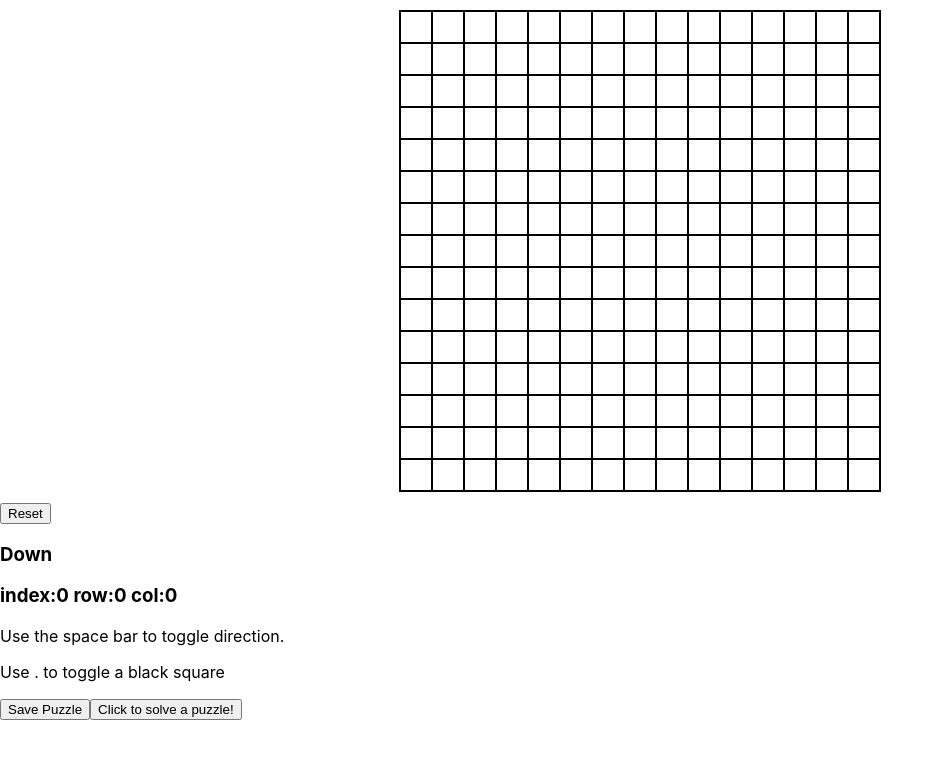
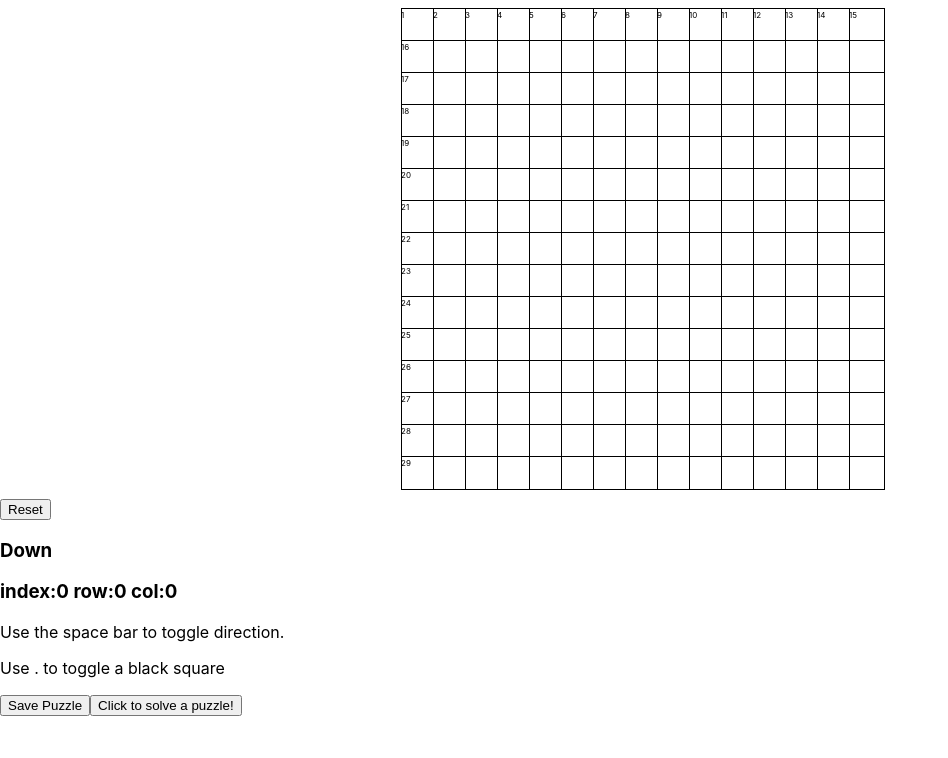
Before and after one commit to poozipotti/crooswordmaker, a React (Create React App) app: page / in a window 1280 px wide. Shown: the top 758 px of the page, without its empty margins (0-948 px from the left). Built offline with nearby package versions, Linux system fonts and the light colour scheme.

Commit message:
add labels to inputs

```diff
--- a/src/components/Crossword/Crossword.tsx
+++ b/src/components/Crossword/Crossword.tsx
@@ -1,14 +1,17 @@
 import React, { useState } from "react";
 import styled from "styled-components";
-import {EditorState, EditorActions} from "./Editor";
-import {SolverState, SolverActions} from "./Solver";
+import { EditorState, EditorActions } from "./Editor";
+import { SolverState, SolverActions } from "./Solver";
+
+export type Box = {
+  char: string;
+  label: number | undefined;
+}
 
 const CrosswordContainer = styled.div`
   display: grid;
   grid-template: repeat(15, 30px) / repeat(15, 30px);
   width: min-content;
-  background-color: black;
-  border: 2px solid black;
   grid-row-gap: 2px;
   grid-column-gap: 2px;
   margin: auto;
@@ -20,28 +23,45 @@ interface InputCSSProps {
   blackSquare: boolean;
 }
 
+const SquareDiv = styled.div`
+  display: flex;
+`;
+
 const SquareInput = styled.input<InputCSSProps>`
-  border: none;
+  border: 1px solid black;
+  height: 30px;
+  width: 30px;
   background-color: ${(props) => (props.blackSquare ? "black" : "white")};
-  font-size: 2rem;
+  font-size: 1rem;
   display: flex;
-  justify-content: center;
-  align-items: center;
+  justify-self: center;
+  align-self: center;
   text-align: center;
   color: black;
   &:hover {
     background-color: ${(props) => (props.blackSquare ? "black" : "#aaaaff")};
   }
 `;
-type Props = {
-  state: EditorState,
-  dispatch: React.Dispatch<EditorActions>,
-  isEditable: true
-} | {
-  state: SolverState,
-  dispatch: React.Dispatch<SolverActions>,
-  isEditable: false
+
+const InputLabel = styled.label`
+  position: absolute;
+  font-size: 0.5rem;
+  height: 0;
+  width: 0;
+  z-index: 10;
+`;
+
+type Props =
+  | {
+      state: EditorState;
+      dispatch: React.Dispatch<EditorActions>;
+      isEditable: true;
     }
+  | {
+      state: SolverState;
+      dispatch: React.Dispatch<SolverActions>;
+      isEditable: false;
+    };
 
 export const Crossword: React.FC<Props> = (props) => {
   const { state, dispatch, isEditable } = props;
@@ -54,20 +74,21 @@ export const Crossword: React.FC<Props> = (props) => {
     return isDown ? down : across;
   };
 
-  const metaData =
-    state.chars.map((char) => ({
-      character: char,
+  const metaData = state.boxes.map((box) => ({
+    character: box.char,
     ref: React.createRef<HTMLInputElement>(),
   }));
 
   const inputs = metaData.map((meta, i) => {
     const { ref, character } = meta;
     return (
+      <SquareDiv key={i}>
+        <InputLabel>{state.boxes[i].label}</InputLabel>
         <SquareInput
           blackSquare={character === "."}
           type="text"
           maxLength={1}
-        value={state.chars[i] === "." ? "" : state.chars[i]}
+          value={state.boxes[i].char === "." ? "" : state.boxes[i].char}
           ref={ref}
           onFocus={(e) => {
             e.target.select();
@@ -85,7 +106,7 @@ export const Crossword: React.FC<Props> = (props) => {
               if (isEditable && e.target.value === ".") {
                 (dispatch as React.Dispatch<EditorActions>)({
                   type: "TOGGLE_BLACK_SPACE",
-                index: i
+                  index: i,
                 });
                 return;
               }
@@ -101,12 +122,13 @@ export const Crossword: React.FC<Props> = (props) => {
             }
           }}
         />
+      </SquareDiv>
     );
   });
   return (
     <>
       <CrosswordContainer {...props}>{inputs}</CrosswordContainer>
-      <button onClick={() => dispatch({type: "RESET"})}>Reset</button>
+      <button onClick={() => dispatch({ type: "RESET" })}>Reset</button>
       <h3>{isDown ? "Down" : "Across"}</h3>
       <h3>
         {`index:${state.lastChanged} row:${Math.floor(
@@ -119,4 +141,4 @@ export const Crossword: React.FC<Props> = (props) => {
   );
 };
 
-export default Crossword
+export default Crossword;
--- a/src/components/Crossword/Editor.tsx
+++ b/src/components/Crossword/Editor.tsx
@@ -1,13 +1,22 @@
 import React, { useReducer } from "react";
-import Crossword from "./Crossword";
+import Crossword, { Box } from "./Crossword";
 
 export interface EditorState {
-  chars: string[];
+  boxes: Box[];
   lastChanged: number;
 }
 
 const initialState: EditorState = {
-  chars: new Array(15 * 15).fill(""),
+  boxes: new Array(15 * 15)
+    .fill({ char: "", label: undefined })
+    .map((elem, i) => {
+      if (i < 15) {
+        return { ...elem, label: i + 1 };
+      } else if (i % 15 === 0) {
+        return { ...elem, label: i / 15 + 15 };
+      }
+      return elem;
+    }),
   lastChanged: 0,
 };
 
@@ -31,18 +40,23 @@ function reducer(state: EditorState, action: EditorActions) {
       return {
         ...state,
         lastChanged: index,
-        chars: state.chars.map((elem, i) => (i === index ? newVal : elem)),
+        boxes: state.boxes.map((elem, i) =>
+          i === index ? { ...elem, char: newVal } : elem
+        ),
       };
     case "TOGGLE_BLACK_SPACE":
+      const newBoxes = state.boxes.map((elem, i) => {
+        if (i === action.index || i === 15 * 15 - 1 - action.index) {
+          return elem.char === "."
+            ? { ...elem, char: "" }
+            : { ...elem, char: "." };
+        }
+        return elem;
+      });
       return {
         ...state,
         lastChanged: action.index,
-        chars: state.chars.map((elem, i) => {
-          if (i === action.index || i === 15 * 15 - 1 - action.index) {
-            return elem === "." ? "" : ".";
-          }
-          return elem;
-        }),
+        boxes: updateLabels(newBoxes),
       };
     case "RESET":
       return initialState;
@@ -51,8 +65,22 @@ function reducer(state: EditorState, action: EditorActions) {
   }
 }
 
+const updateLabels = (boxes: Box[]) => {
+  let count = 1;
+  return boxes.map((elem, i) => (
+    boxes[i].char !== "." &&
+      (i < 15 ||
+        i % 15 === 0 ||
+        boxes[i - 1].char === "." ||
+        boxes[i - 15].char === ".")
+      ? { ...elem, label: count++ }
+      : { ...elem, label: undefined }
+  ));
+};
+
 export const Editor: React.FC = () => {
   const [state, dispatch] = useReducer(reducer, initialState);
+
   return (
     <>
       <Crossword state={state} dispatch={dispatch} isEditable={true} />
--- a/src/components/Crossword/Solver.tsx
+++ b/src/components/Crossword/Solver.tsx
@@ -1,13 +1,13 @@
 import React, { useReducer } from "react";
-import Crossword from "./Crossword";
+import Crossword, { Box }  from "./Crossword";
 
 export interface SolverState {
-  chars: string[];
+  boxes: Box[];
   lastChanged: number;
 }
 
 const initialState: SolverState = {
-  chars: new Array(15 * 15).fill(""),
+  boxes: new Array(15 * 15).fill(""),
   lastChanged: 0,
 };
 
@@ -27,7 +27,7 @@ function reducer(state: SolverState, action: SolverActions) {
       return {
         ...state,
         lastChanged: index,
-        chars: state.chars.map((elem, i) => (i === index ? newVal : elem)),
+        boxes: state.boxes.map((elem, i) => (i === index ? {...elem, char: newVal} : elem)),
       };
     case "RESET":
       return initialState;
```
Also changed, not shown: 1 other file (tests, documents, lock files or other folders). Lines whose indentation alone changed are shown as unchanged.
